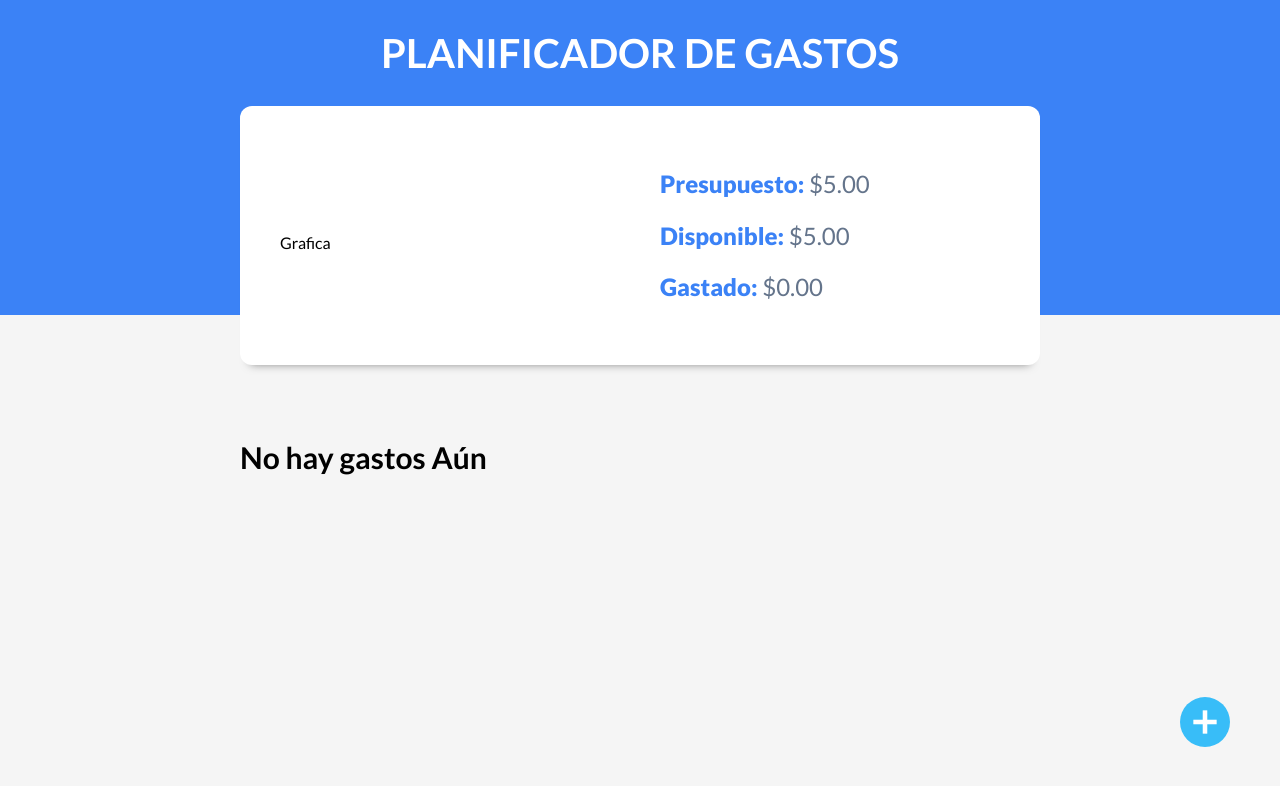
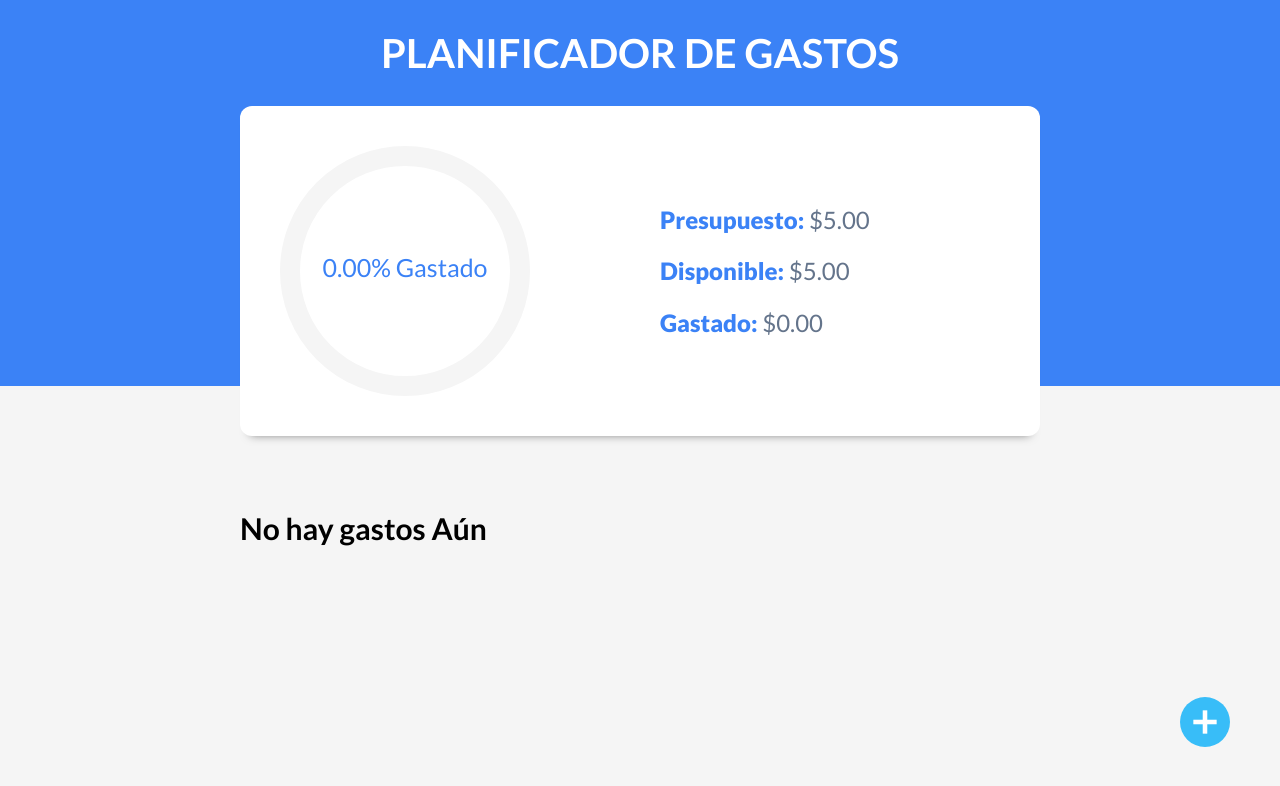
Before and after one commit to rm1011/Control-Gastos, a React (Vite) app: page / in a window 1280 px wide. Both pictures are taken after typing "5" into the empty fields and a click on the input "Añadir". Shown: the top 786 px of the page. Built offline with nearby package versions, Linux system fonts and the light colour scheme.

Commit message:
add grafic

```diff
--- a/package.json
+++ b/package.json
@@ -12,6 +12,7 @@
   "dependencies": {
     "prop-types": "^15.8.1",
     "react": "^18.2.0",
+    "react-circular-progressbar": "^2.1.0",
     "react-dom": "^18.2.0",
     "react-swipeable-list": "^1.9.1"
   },
--- a/src/App.jsx
+++ b/src/App.jsx
@@ -39,6 +39,7 @@
         gastoState.id === gasto.id ? gasto : gastoState
       );
       setGastos(gastosActualizados);
+      setGastoEditar({});
     } else {
       // nuevo gasto
       gasto.id = generarId();
@@ -93,6 +94,7 @@
           setAnimarModal={setAnimarModal}
           guardarGasto={guardarGasto}
           gastoEditar={gastoEditar}
+          setGastoEditar={setGastoEditar}
         />
       )}
     </div>
--- a/src/components/ControlPresupuesto.jsx
+++ b/src/components/ControlPresupuesto.jsx
@@ -1,7 +1,11 @@
+/* eslint-disable react-hooks/exhaustive-deps */
 /* eslint-disable react/prop-types */
 import { useEffect, useState } from "react";
+import { CircularProgressbar, buildStyles } from "react-circular-progressbar";
+import "react-circular-progressbar/dist/styles.css";
 
 export const ControlPresupuesto = ({ gastos, presupuesto }) => {
+  const [porcentaje, setPorcentaje] = useState(0);
   const [disponible, setDisponible] = useState(0);
   const [gastado, setGastado] = useState(0);
 
@@ -10,11 +14,19 @@
       (total, gasto) => gasto.cantidad + total,
       0
     );
+    const totalDisponible = presupuesto - totalGastado;
 
-    const totalDisponible = presupuesto - totalGastado;
+    const nuevoPorcentaje = (
+      ((presupuesto - totalDisponible) / presupuesto) *
+      100
+    ).toFixed(2);
 
     setDisponible(totalDisponible);
     setGastado(totalGastado);
+
+    setTimeout(() => {
+      setPorcentaje(nuevoPorcentaje);
+    }, 1500);
   }, [gastos]);
 
   const formateCantidad = (cantidad) => {
@@ -27,7 +39,15 @@
   return (
     <div className="contenedor-presupuesto contenedor sombra dos-columnas">
       <div>
-        <p>Grafica</p>
+        <CircularProgressbar
+          value={porcentaje}
+          text={`${porcentaje}% Gastado`}
+          styles={buildStyles({
+            pathColor: "#3b82f6",
+            trailColor: "#f5f5f5",
+            textColor: "#3b82f6",
+          })}
+        />
       </div>
       <div className="contenido-presupuesto">
         <p>
--- a/src/components/Modal.jsx
+++ b/src/components/Modal.jsx
@@ -9,6 +9,7 @@
   setAnimarModal,
   guardarGasto,
   gastoEditar,
+  setGastoEditar,
 }) => {
   const [mensaje, setMensaje] = useState("");
   const [nombre, setNombre] = useState("");
@@ -29,6 +30,7 @@
 
   const ocultarModal = () => {
     setAnimarModal(false);
+    setGastoEditar({});
     setTimeout(() => {
       setModal(false);
     }, 500);
```
Also changed, not shown: 1 other file (tests, documents, lock files or other folders).
